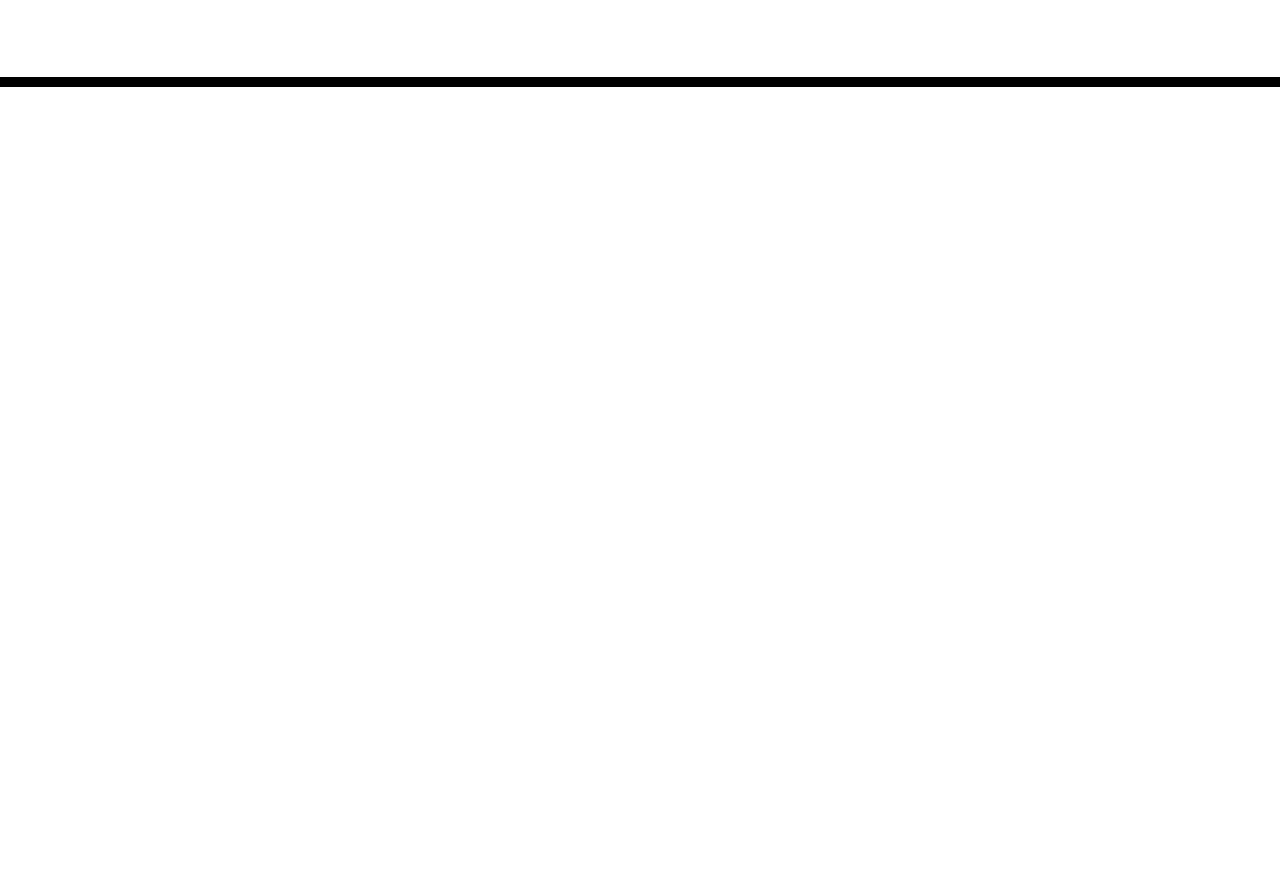
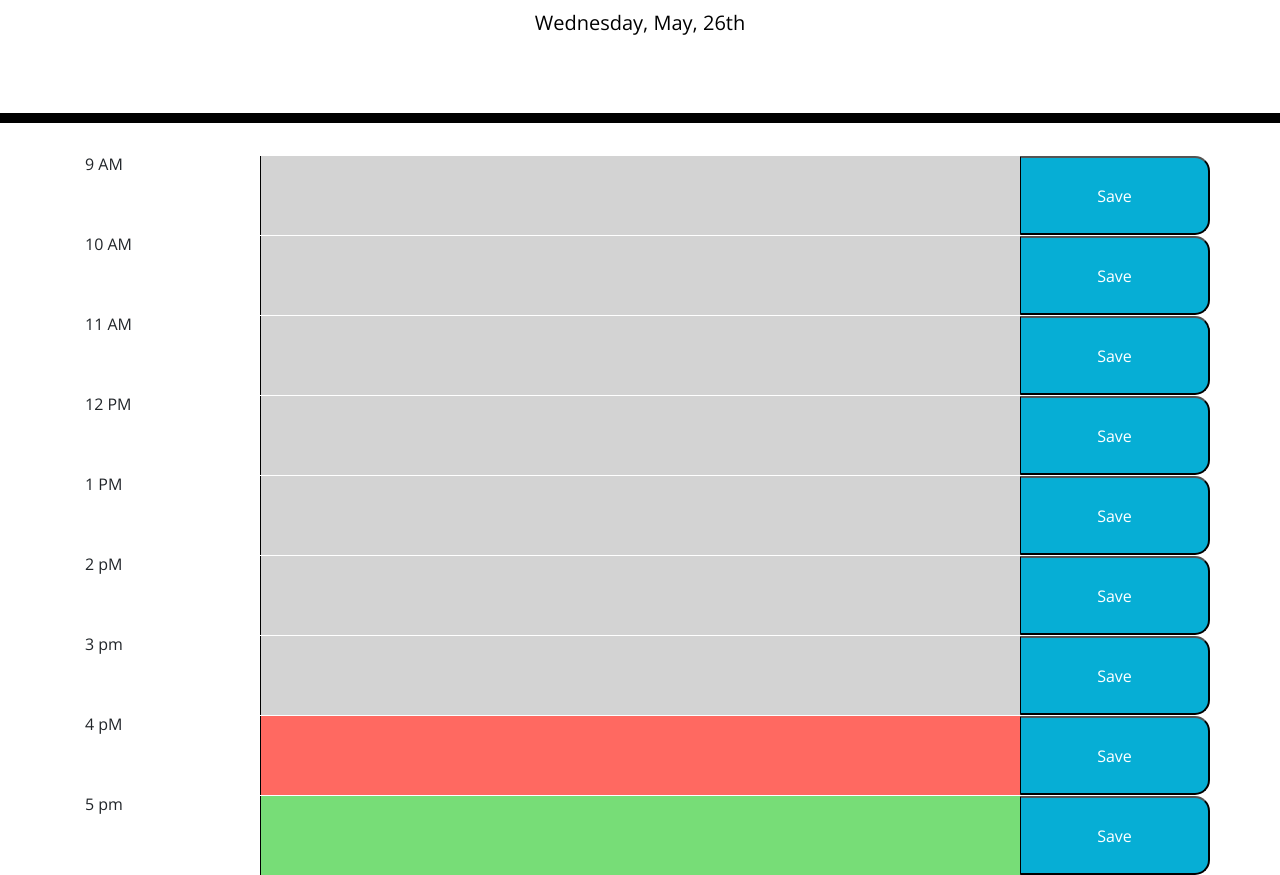
Before and after one commit to charles198618/Day-Planner, a plain HTML site: page index.html in a window 1280 px wide. Shown: the part 181-1056 px from the top of the page. Before the commit the page ends 800 px from the top, so only its background shows below. Drawn offline with nearby package versions, Linux system fonts and the light colour scheme.

Commit message:
Updating all the files and adding Day-Planner app screenshot

```diff
--- a/index.html
+++ b/index.html
@@ -21,10 +21,58 @@
     </header>
     <div class="container">
         <!-- Timeblocks go here -->
+        <div class="row">
+            <p class="col-2">9 AM</p>
+            <textarea class="col-8"></textarea>
+            <button class="col-2 saveBtn">Save</button>
+        </div>
+
+        <div class="row">
+            <p class="col-2">10 AM</p>
+            <textarea class="col-8"></textarea>
+            <button class="col-2 saveBtn">Save</button>
+        </div>
+        <div class="row">
+            <p class="col-2">11 AM</p>
+            <textarea class="col-8"></textarea>
+            <button class="col-2 saveBtn">Save</button>
+        </div>
+        <div class="row">
+            <p class="col-2">12 PM</p>
+            <textarea class="col-8"></textarea>
+            <button class="col-2 saveBtn">Save</button>
+        </div>
+        <div class="row">
+            <p class="col-2">1 PM</p>
+            <textarea class="col-8"></textarea>
+            <button class="col-2 saveBtn">Save</button>
+        </div>
+        <div class="row">
+            <p class="col-2">2 pM</p>
+            <textarea class="col-8"></textarea>
+            <button class="col-2 saveBtn">Save</button>
+        </div>
+        <div class="row">
+            <p class="col-2">3 pm</p>
+            <textarea class="col-8"></textarea>
+            <button class="col-2 saveBtn">Save</button>
+        </div>
+        <div class="row">
+            <p class="col-2">4 pM</p>
+            <textarea class="col-8"></textarea>
+            <button class="col-2 saveBtn">Save</button>
+        </div>
+        <div class="row">
+            <p class="col-2">5 pm</p>
+            <textarea class="col-8"></textarea>
+            <button class="col-2 saveBtn">Save</button>
+        </div>
+
     </div>
 
     <script src="https://cdnjs.cloudflare.com/ajax/libs/jquery/3.2.1/jquery.min.js"></script>
     <script src="https://cdnjs.cloudflare.com/ajax/libs/moment.js/2.24.0/moment.min.js"></script>
+    <script src="script.js"></script>
 </body>
 
 </html>
--- /dev/null
+++ b/script.js
@@ -0,0 +1,37 @@
+console.log(moment().format())
+console.log(moment().format('dddd, MMMM, Do'))
+
+var timeHTMLElement = document.getElementById("currentDay")
+
+timeHTMLElement.textContent = moment().format('dddd, MMMM, Do')
+
+console.log(moment().format('HH'))
+var currentHourTime = moment().format('HH');
+
+var allTextareas = document.querySelectorAll('textarea');
+
+for(i=0; i<allTextareas.length; i++){
+    // allTextareas[i].value = "check"
+    if(i+9 < currentHourTime){
+        allTextareas[i].setAttribute("class", "col-8 past")
+    }else if (i+9 == currentHourTime) {
+        allTextareas[i].setAttribute("class", "col-8 present")
+    }else {
+        allTextareas[i].setAttribute("class", "col-8 future")
+    }
+    allTextareas[i].value = localStorage.getItem(i+9)
+}
+
+var allButtons = document.querySelectorAll('button');
+
+for(j=0 ; j <allButtons.length; j++){
+    allButtons[j].setAttribute("id", j+9)
+    allButtons[j].addEventListener("click", saveLocalStorage)
+}
+
+function saveLocalStorage () {
+    console.log(this)
+    var key= this.id;
+    var value = this.previousElementSibling.value
+    localStorage.setItem(key, value)
+}
```
Also changed, not shown: Day-Planner.PNG (added), 1 other file.
